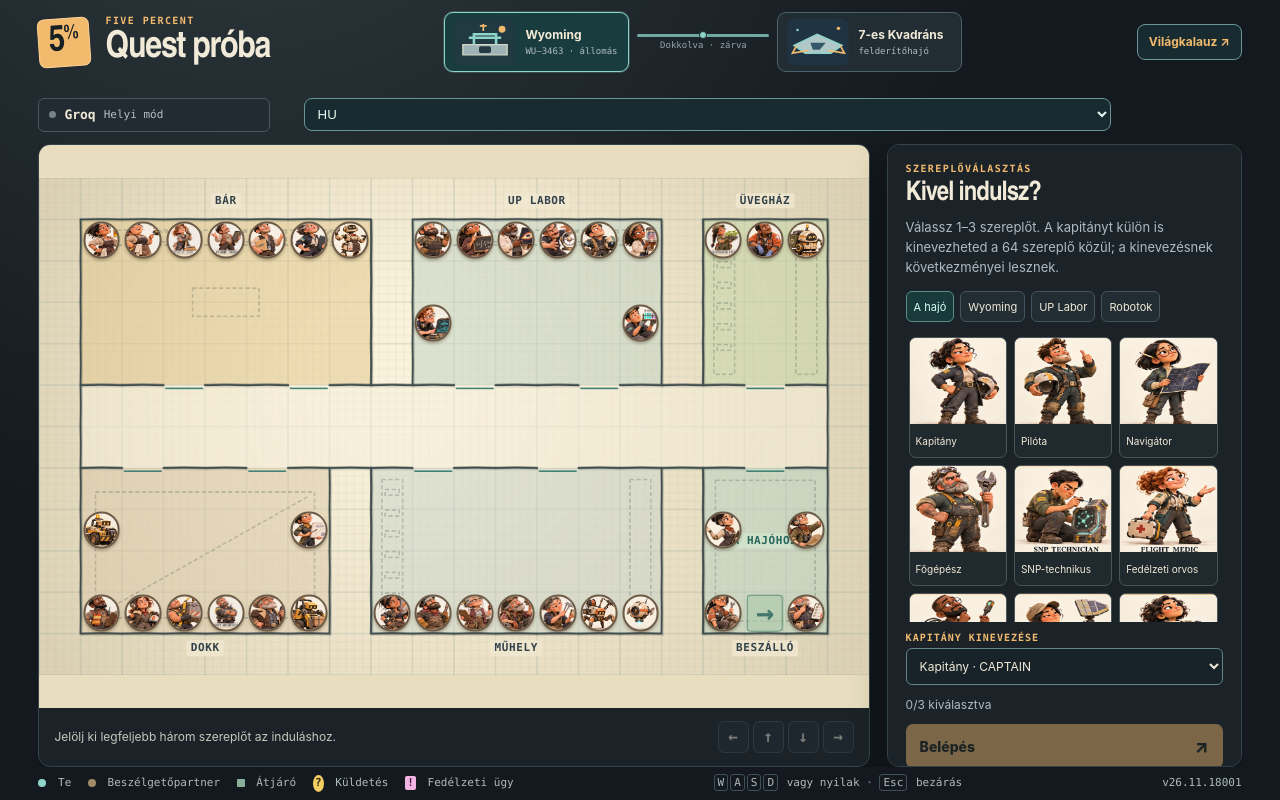
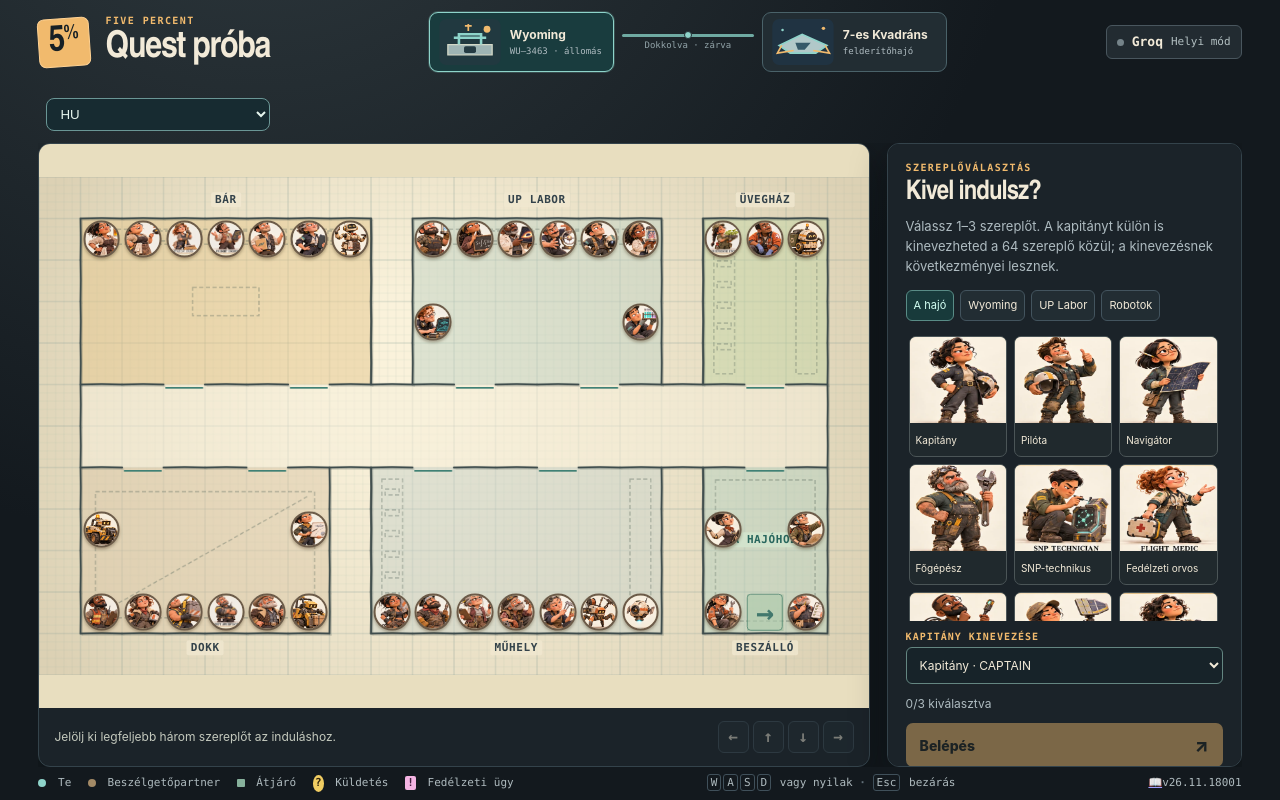
Before and after one commit to Pengeszikra/five-p-quest, a website with bundled scripts: page index.html in a window 1280 px wide. Built offline with nearby package versions, Linux system fonts and the light colour scheme; files whose address does not match are found by name.

Commit message:
fix: compact floating flag language switch and footer-only world guide icon

```diff
--- a/index.html
+++ b/index.html
@@ -35,7 +35,6 @@
         <span class="place-copy"><strong>7-es Kvadráns</strong><small>felderítőhajó</small></span>
       </button>
     </nav>
-    <a href="guide.html" id="guide-link" style="display:inline-flex;align-items:center;justify-content:center;white-space:nowrap;padding:8px 11px;border:1px solid #6a9695;border-radius:8px;text-decoration:none;color:#f1ba6d;background:#172b31;font-size:12px;font-weight:700" data-hu="Világkalauz ↗" data-en="World Guide ↗">Világkalauz ↗</a>
     <div class="groq-badge" id="groq-badge" data-mode="checking" role="status"><span class="signal"></span><strong>Groq</strong><span id="groq-state">Ellenőrzés…</span></div>
   </header>
 
@@ -109,7 +108,7 @@
     </aside>
   </main>
 
-  <footer class="footer"><span><i class="legend-player"></i> Te <i class="legend-person"></i> Beszélgetőpartner <i class="legend-door"></i> Átjáró <i class="legend-quest">?</i> Küldetés <i class="legend-social">!</i> Fedélzeti ügy</span><span><kbd>W</kbd><kbd>A</kbd><kbd>S</kbd><kbd>D</kbd> vagy nyilak <b>·</b> <kbd>Esc</kbd> bezárás</span> <span id="app-version" title="Five Percent Quest verzió">v26.11.18001</span></footer>
+  <footer class="footer"><span><i class="legend-player"></i> Te <i class="legend-person"></i> Beszélgetőpartner <i class="legend-door"></i> Átjáró <i class="legend-quest">?</i> Küldetés <i class="legend-social">!</i> Fedélzeti ügy</span><span><kbd>W</kbd><kbd>A</kbd><kbd>S</kbd><kbd>D</kbd> vagy nyilak <b>·</b> <kbd>Esc</kbd> bezárás</span> <span class="footer-end"><a href="guide.html" id="guide-link" class="guide-icon" aria-label="Világkalauz" title="Világkalauz">📖</a><span id="app-version" title="Five Percent Quest verzió">v26.11.18001</span></span></footer>
 </div>
 </body>
 </html>
```
